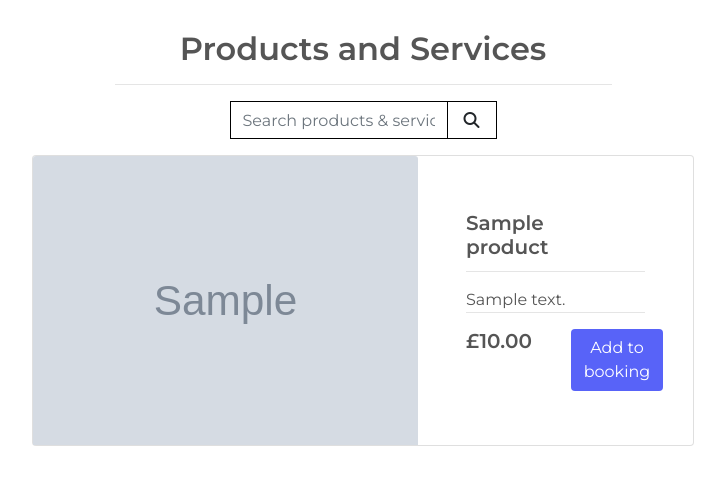
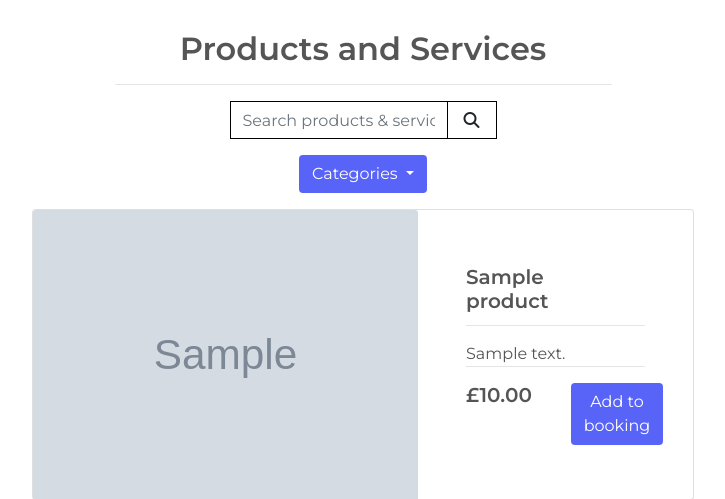
Before and after one commit to danielj314/joio-entertainment, a Django app: page /products/ in a window 1280 px wide. Shown: the part 136-635 px from the top of the page, without its empty margins (277-1002 px from the left). Run offline with Django 3.2, Linux system fonts and the light colour scheme; tables that the repository leaves empty hold one stand-in row (values such as "Sample post"); grey boxes marked "Sample" are stand-in pictures; some libraries are stand-ins or nearby versions.

Commit message:
Added category filtering ability to products page and menu buttons

```diff
--- a/products/templates/products/products.html
+++ b/products/templates/products/products.html
@@ -32,7 +32,18 @@
             </div>
         </form>
     </div>
-
+    <!--Filter caregories-->
+    <div class="dropdown d-flex justify-content-center mb-3">
+        <button class="btn btn-neon-blue dropdown-toggle" type="button" data-toggle="dropdown" aria-expanded="false">
+          Categories
+        </button>
+        <div class="dropdown-menu">
+            <a class="dropdown-item" href="{% url 'products' %}">All Services</a>
+            <a class="dropdown-item" href="{% url 'products' %}?category=music_dance">Music</a>
+            <a class="dropdown-item" href="{% url 'products' %}?category=photography">Photography</a>
+            <a class="dropdown-item" href="{% url 'products' %}?category=decorations">Decorations</a>
+        </div>
+      </div>
     <!--Products-->
     <div class="product-container col-10 offset-1 col-lg-8 offset-lg-2">
         <div class="row">
--- a/products/views.py
+++ b/products/views.py
@@ -1,7 +1,7 @@
 from django.shortcuts import render, redirect, reverse, get_object_or_404
 from django.contrib import messages
 from django.db.models import Q
-from .models import Product
+from .models import Product, Category
 
 
 def all_products(request):
@@ -9,8 +9,14 @@ def all_products(request):
 
     products = Product.objects.all()
     query = None
+    categories = None
 
     if request.GET:
+        if 'category' in request.GET:
+            categories = request.GET['category'].split(',')
+            products = products.filter(category__name__in=categories)
+            categories = Category.objects.filter(name__in=categories)
+
         if 'q' in request.GET:
             query = request.GET['q']
             if not query:
@@ -23,6 +29,7 @@ def all_products(request):
     context = {
         'products': products,
         'search_term': query,
+        'current_categories': categories,
     }
 
     return render(request, 'products/products.html', context)
--- a/templates/base.html
+++ b/templates/base.html
@@ -2,23 +2,7 @@
 
 <!doctype html>
 <html lang="en">
-  <head>
 
-    <meta http-equiv="X-UA-Compatible" content="ie=edge">
-    <meta charset="utf-8">
-    <meta name="viewport" content="width=device-width, initial-scale=1, shrink-to-fit=no">
-
-    <link rel="stylesheet" href="https://cdn.jsdelivr.net/npm/bootstrap@4.6.2/dist/css/bootstrap.min.css" integrity="sha384-xOolHFLEh07PJGoPkLv1IbcEPTNtaed2xpHsD9ESMhqIYd0nLMwNLD69Npy4HI+N" crossorigin="anonymous">
-
-    <script src="https://cdn.jsdelivr.net/npm/jquery@3.5.1/dist/jquery.min.js" integrity="sha256-9/aliU8dGd2tb6OSsuzixeV4y/faTqgFtohetphbbj0=" crossorigin="anonymous"></script>
-    <script src="https://cdn.jsdelivr.net/npm/bootstrap@4.6.2/dist/js/bootstrap.bundle.min.js" integrity="sha384-Fy6S3B9q64WdZWQUiU+q4/2Lc9npb8tCaSX9FK7E8HnRr0Jz8D6OP9dO5Vg3Q9ct" crossorigin="anonymous"></script>
-
-    <title>Joio Entertainment</title>
-  </head>
-  <body>{% load static %}
-
-    <!doctype html>
-    <html lang="en">
 <head>
 
     {% block meta %}
@@ -31,7 +15,8 @@
     {% endblock %}
 
     {% block corecss %}
-            <link rel="stylesheet" href="https://stackpath.bootstrapcdn.com/bootstrap/4.4.1/css/bootstrap.min.css" integrity="sha384-Vkoo8x4CGsO3+Hhxv8T/Q5PaXtkKtu6ug5TOeNV6gBiFeWPGFN9MuhOf23Q9Ifjh" crossorigin="anonymous">
+        <link rel="stylesheet" href="https://cdn.jsdelivr.net/npm/bootstrap@4.6.2/dist/css/bootstrap.min.css"
+            integrity="sha384-xOolHFLEh07PJGoPkLv1IbcEPTNtaed2xpHsD9ESMhqIYd0nLMwNLD69Npy4HI+N" crossorigin="anonymous">
         <link rel="preconnect" href="https://fonts.googleapis.com">
         <link rel="preconnect" href="https://fonts.gstatic.com" crossorigin>
         <link href="https://fonts.googleapis.com/css2?family=Montserrat:wght@400;500;600&display=swap" rel="stylesheet">
@@ -43,9 +28,9 @@
 
     {% block corejs %}
         <script src="https://kit.fontawesome.com/2fa4b1b3b0.js" crossorigin="anonymous"></script>
-            <script src="https://code.jquery.com/jquery-3.4.1.slim.min.js" integrity="sha384-J6qa4849blE2+poT4WnyKhv5vZF5SrPo0iEjwBvKU7imGFAV0wwj1yYfoRSJoZ+n" crossorigin="anonymous"></script>
-            <script src="https://cdn.jsdelivr.net/npm/popper.js@1.16.0/dist/umd/popper.min.js" integrity="sha384-Q6E9RHvbIyZFJoft+2mJbHaEWldlvI9IOYy5n3zV9zzTtmI3UksdQRVvoxMfooAo" crossorigin="anonymous"></script>
-            <script src="https://stackpath.bootstrapcdn.com/bootstrap/4.4.1/js/bootstrap.min.js" integrity="sha384-wfSDF2E50Y2D1uUdj0O3uMBJnjuUD4Ih7YwaYd1iqfktj0Uod8GCExl3Og8ifwB6" crossorigin="anonymous"></script>
+        <script src="https://code.jquery.com/jquery-3.6.0.min.js" integrity="sha256-/xUj+3OJU5yExlq6GSYGSHk7tPXikynS7ogEvDej/m4=" crossorigin="anonymous"></script>
+        <script src="https://cdn.jsdelivr.net/npm/jquery@3.5.1/dist/jquery.min.js" integrity="sha256-9/aliU8dGd2tb6OSsuzixeV4y/faTqgFtohetphbbj0=" crossorigin="anonymous"></script>
+        <script src="https://cdn.jsdelivr.net/npm/bootstrap@4.6.2/dist/js/bootstrap.bundle.min.js" integrity="sha384-Fy6S3B9q64WdZWQUiU+q4/2Lc9npb8tCaSX9FK7E8HnRr0Jz8D6OP9dO5Vg3Q9ct" crossorigin="anonymous"></script>
     {% endblock %}
 
     {% block extra_js %}
@@ -53,6 +38,7 @@
 
     <title>Joio Entertainment {% block extra_title %}{% endblock %}</title>
 </head>
+
 <body>
     <header class="container-fluid fixed-top">
         <div id="topnav" class="row bg-dark d-flex">
@@ -68,11 +54,13 @@
                 <ul class="list-inline list-unstyled text-center text-lg-right my-0">
                     <!-- search and book button -->
                     <li class="list-inline-item dropdown">
-                            <a class="d-none d-md-block btn btn-neon-blue" href="https://joioents.zenfoliosite.com/home">View Gallery</a>
+                        <a class="d-none d-md-block btn btn-neon-blue"
+                            href="https://joioents.zenfoliosite.com/home">View Gallery</a>
                     </li>
                     <!-- account button -->
                     <li class="list-inline-item dropdown">
-                            <a class="text-white nav-link" href="#" id="user-options" data-toggle="dropdown" aria-haspopup="true" aria-expanded="false">
+                        <a class="text-white nav-link" href="#" id="user-options" data-toggle="dropdown"
+                            aria-haspopup="true" aria-expanded="false">
                             <div class="text-center">
                                 <div><i class="fas fa-user fa-lg"></i></div>
                             </div>
@@ -93,7 +81,8 @@
                     </li>
                     <!-- cart button -->
                     <li class="list-inline-item">
-                            <a class="{% if grand_total %}text-info font-weight-bold{% else %}text-white{% endif %} nav-link" href="">
+                        <a class="{% if grand_total %}text-info font-weight-bold{% else %}text-white{% endif %} nav-link"
+                            href="">
                             <div class="text-center">
                                 <div><i class="fas fa-cart-shopping fa-lg"></i></div>
                             </div>
@@ -101,7 +90,8 @@
                     </li>
                     <!-- menu button -->
                     <li class="list-inline-item dropdown">
-                            <a class="text-white nav-link" href="#" id="menu-options" data-toggle="dropdown" aria-haspopup="true" aria-expanded="false">
+                        <a class="text-white nav-link" href="#" id="menu-options" data-toggle="dropdown"
+                            aria-haspopup="true" aria-expanded="false">
                             <div class="text-center">
                                 <div><i class="fas fa-bars fa-lg"></i></div>
                             </div>
@@ -135,7 +125,5 @@
 
 
 </body>
+
 </html>
-
-  </body>
-</html>
--- a/templates/includes/main-nav.html
+++ b/templates/includes/main-nav.html
@@ -1,6 +1,6 @@
 <div class="d-none d-md-block col-12 text-center nav-2">
     <a href="{% url 'products' %}">All Services</a>
-    <a href="#">Music</a>
-    <a href="#">Photography</a>
-    <a href="#">Decorations</a>
+    <a href="{% url 'products' %}?category=music_dance">Music</a>
+    <a href="{% url 'products' %}?category=photography">Photography</a>
+    <a href="{% url 'products' %}?category=decorations">Decorations</a>
 </div>
```
Lines whose indentation alone changed are shown as unchanged.
